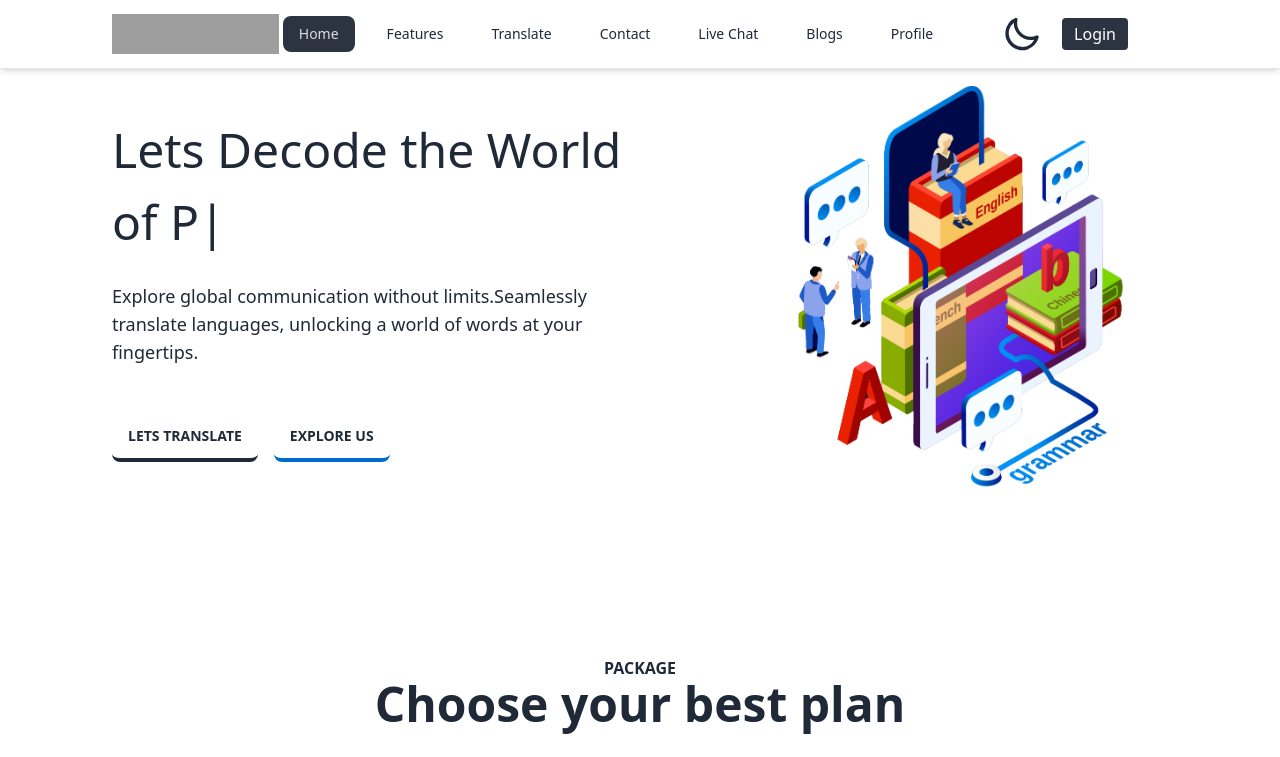
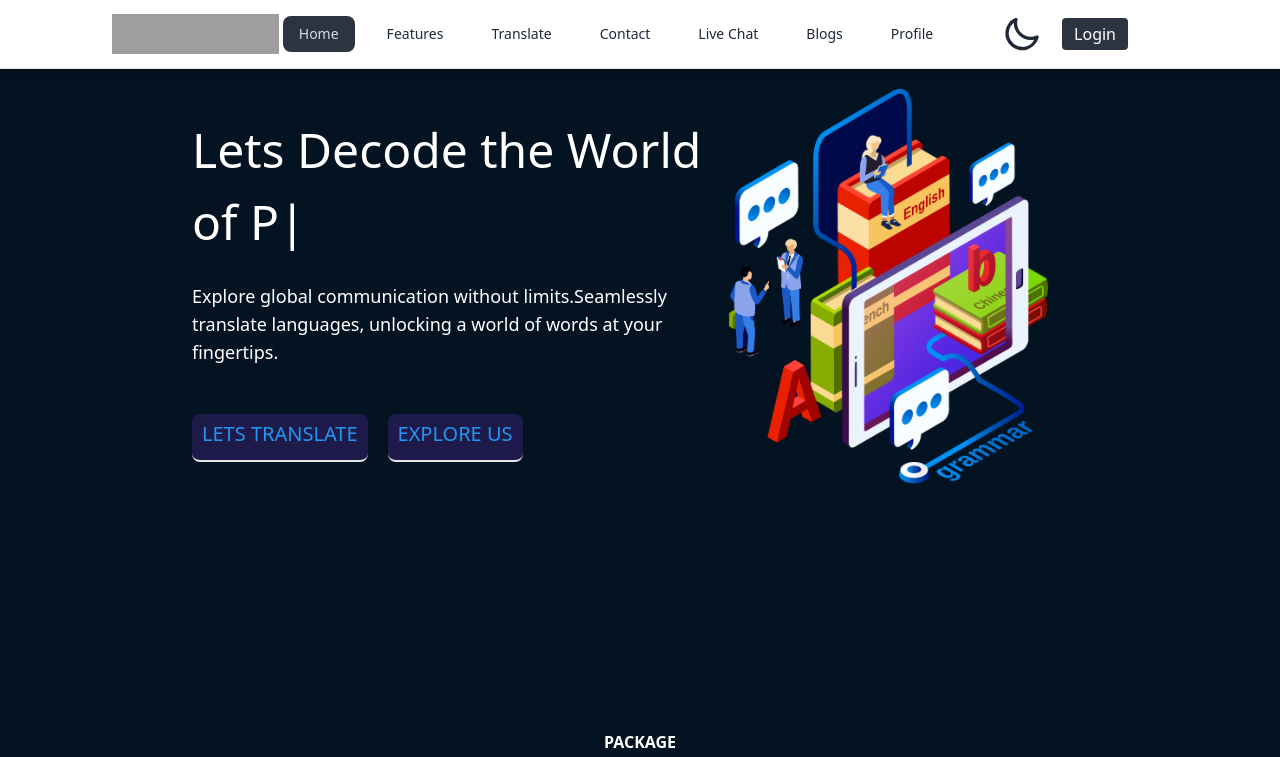
Before and after one commit to CodeCraft1234/E-Translator-Client, a React (Vite) app: page / in a window 1280 px wide. Shown: the top 757 px of the page. Built offline with nearby package versions, Linux system fonts and the light colour scheme; no server answers; grey boxes are pictures that could not be loaded.

Commit message:
full website colour setup and btn design work is doing

```diff
--- /dev/null
+++ b/src/Components/Banner/Banner.css
@@ -0,0 +1,102 @@
+.b
+{
+    position: relative;
+    display: inline-block;
+    padding: 5px 10px;
+    color: #2196f3;
+    text-transform: uppercase;
+    letter-spacing: 0px;
+    text-decoration: none;
+    font-size: 20px;
+
+    overflow: hidden;
+    transition: 0.2s;
+    -webkit-transition: 0.2s;
+    -moz-transition: 0.2s;
+    -ms-transition: 0.2s;
+    -o-transition: 0.2s;
+}
+.b:hover
+{
+    color: #225784;
+    background: #2196f3;
+    box-shadow: 0 0 10px #2196f3,0 0 40px #2196f3,0 0 80px #2196f3;
+    transition-delay: 0.35s;
+}
+a span
+{
+    position: absolute;
+    display: block;
+}
+a span:nth-child(1)
+{
+    top: 0;
+    left: -100%;
+    width: 100%;
+    height: 2px;
+    background: linear-gradient(90deg,transparent,#2196f3);
+}
+a:hover span:nth-child(1)
+{
+   left: 100%;
+    transition: 1s;
+    -webkit-transition: 1s;
+    -moz-transition: 1s;
+    -ms-transition: 1s;
+    -o-transition: 1s;
+    transition-delay: 0s;
+}
+a span:nth-child(3)
+{
+    bottom: 0;
+    right: -100%;
+    width: 100%;
+    height: 2px;
+    background: linear-gradient(270deg,transparent,#2196f3);
+}
+a:hover span:nth-child(3)
+{
+   right: 100%;
+    transition: 1s;
+    -webkit-transition: 1s;
+    -moz-transition: 1s;
+    -ms-transition: 1s;
+    -o-transition: 1s;
+    transition-delay: 0.15s;
+}
+a span:nth-child(2)
+{
+    top: -100%;
+    right: 0;
+    width: 2px;
+    height: 100%;
+    background: linear-gradient(180deg,transparent,#2196f3);
+}
+a:hover span:nth-child(2)
+{
+   top: 100%;
+    transition: 1s;
+    -webkit-transition: 1s;
+    -moz-transition: 1s;
+    -ms-transition: 1s;
+    -o-transition: 1s;
+    transition-delay: 0.10s;
+}
+a span:nth-child(4)
+{
+    bottom: -100%;
+    left: 0;
+    width: 2px;
+    height: 100%;
+    background: linear-gradient(180deg,transparent,#2196f3);
+}
+a:hover span:nth-child(4)
+{
+   bottom: 100%;
+    transition: 1s;
+    -webkit-transition: 1s;
+    -moz-transition: 1s;
+    -ms-transition: 1s;
+    -o-transition: 1s;
+    transition-delay: 0.20s;
+}
--- a/src/Components/Banner/Banner.jsx
+++ b/src/Components/Banner/Banner.jsx
@@ -1,11 +1,12 @@
 import { Link } from "react-router-dom";
 import img1 from "../../assets/415877263_437231245391700_6340538220268059695_n.png";
 import { TypeAnimation } from "react-type-animation";
+import "./Banner.css"
 const Banner = () => {
   return (
-    <div>
-      <section className=" mt-10 lg:mt-0 md:mt-10">
-        <div className="container flex flex-col  justify-center  mx-auto sm:py-12 lg:py-24 lg:flex-row md:flex-row lg:justify-between">
+    <div >
+      <section className=" mt-24 h-[650px] text-white bg-[#031321]  lg:mt-0 md:mt-10">
+        <div className="container  flex flex-col p-20  justify-center items-center  mx-auto sm:py-12 lg:py-24 lg:flex-row md:flex-row lg:justify-between">
           <div className="flex flex-col justify-center text-center rounded-sm lg:max-w-md md:max-w-xs xl:max-w-lg lg:text-left">
             {/* <h1 className="lg:text-5xl md:text-3xl text-3xl font-extrabold sm:text-6xl ">
               Decode
@@ -36,7 +37,28 @@ const Banner = () => {
               Seamlessly translate languages, unlocking a world of words at your
               fingertips.
             </p>
-            <div className="flex flex-col space-y-4 sm:items-center sm:justify-center sm:flex-row sm:space-y-0 sm:space-x-4 lg:justify-start">
+
+            <div className="gap-5">
+             <button className="bg-indigo-950  border-b-2 mr-5 rounded-lg">
+            <Link to={'/translate'}> <a className="b" href="">
+              <span></span>
+              <span></span>
+              <span></span>
+              <span></span>
+              Lets Translate
+              </a></Link>
+             </button>
+             <button className="bg-indigo-950 border-b-2 rounded-lg">
+             <a className="b" href="">
+              <span></span>
+              <span></span>
+              <span></span>
+              <span></span>
+              Explore Us
+              </a>
+             </button>
+            </div>
+            {/* <div className="flex flex-col space-y-4 sm:items-center sm:justify-center sm:flex-row sm:space-y-0 sm:space-x-4 lg:justify-start">
               <Link to={"/translate"}>
                 <button className="btn  btn-outline border-0 border-[##2b3440] hover:bg-[#2b3440] hover:border-[#2b3440] border-b-4 hover:text-white">
                   Lets Translate
@@ -45,7 +67,7 @@ const Banner = () => {
               <button className="btn  btn-outline border-0 border-[#006bcb] hover:bg-[#006bcb] hover:border-[#006bcb] border-b-4 hover:text-white">
                 Explore Us
               </button>
-            </div>
+            </div> */}
           </div>
           <div className="flex items-center justify-center mt-8 lg:mt-0 h-72 sm:h-80 lg:h-96 xl:h-112 2xl:h-128">
             <img
--- a/src/Components/Blog/Blog.jsx
+++ b/src/Components/Blog/Blog.jsx
@@ -32,7 +32,7 @@ const TranslationPlatformBlog = () => {
 
 
   return (
-    <div className="bg-base-300 p-4 mt-16 lg:px-28 md:px-10 px-5">
+    <div className="bg-[#031321] text-white p-4 mt-16 lg:px-28 md:px-10 px-5">
       <Helmet>
         <title> E-Translator | Blogs</title>
         <link rel="canonical" href="https://www.tacobell.com/" />
--- a/src/Components/Footer/Footer.jsx
+++ b/src/Components/Footer/Footer.jsx
@@ -65,7 +65,7 @@ const Footer = () => {
 
   return (
     <div>
-      <footer className="footer items-center p-4 bg-base-200 border-t text-base-content ">
+      <footer className="footer items-center p-4 bg-[#031321] text-white border-t  ">
         <aside style={{ width: "200px" }}>
           <img
             className=""
@@ -207,7 +207,7 @@ const Footer = () => {
           </div>
         </nav>
       </footer>
-      <footer className="footer footer-center p-4 bg-base-300 text-base-content">
+      <footer className="footer footer-center p-4 bg-[#031321] text-white text-base-content">
         <aside>
           <p>Copyright © 2024 - All right reserved by E Translator </p>
         </aside>
--- a/src/Components/NewsLetter/NewsLetter.jsx
+++ b/src/Components/NewsLetter/NewsLetter.jsx
@@ -16,19 +16,19 @@ const NewsLetter = () => {
 
   return (
     <div className="mt-10 mb-10">
-      <section className="bg-base-200 py-12 rounded-2xl border">
+      <section className="bg-[#031321] text-white py-12 rounded-2xl border">
         <div className="container mx-auto">
           <h2 className="lg:text-2xl md:text-2xl text-xl px-3 font-bold mb-4 text-center">
             Subscribe to Our Newsletter
           </h2>
-          <p className="text-gray-600 mb-6 px-3 text-center">
+          <p className=" mb-6 px-3 text-center">
             Stay updated with the latest news and updates. Join our newsletter
             today!
           </p>
           <div className="flex px-3 text-center justify-center">
             <input
               type="email"
-              className="lg:w-full md:w-full w-[160px] py-3 px-4 rounded-l-md focus:outline-none"
+              className="lg:w-full md:w-full w-[160px] text-black py-3 px-4 rounded-l-md focus:outline-none"
               placeholder="Your Email Address"
               value={email}
               onChange={(e) => setEmail(e.target.value)}
--- a/src/Pages/ContactUs/ContactUs.jsx
+++ b/src/Pages/ContactUs/ContactUs.jsx
@@ -44,7 +44,7 @@ const Contact = () => {
   };
 
   return (
-    <div className="my-20 px-5 md:px-0" id="contact">
+    <div className="my-20 px-5 bg-[#031321] text-white md:px-0" id="contact">
   <Helmet>
         <title> E-Translator | Contact</title>
         <link rel="canonical" href="https://www.tacobell.com/" />
--- a/src/Pages/Home/Home.jsx
+++ b/src/Pages/Home/Home.jsx
@@ -9,7 +9,7 @@ import Review from "../../Components/Review/Review";
 
 const Home = () => {
   return (
-    <div className="lg:px-28 md:px-10 px-5">
+    <div className="lg:px-28 bg-[#031321] text-white md:px-10 px-5">
        <Helmet>
         <title> E-Translator | Home</title>
         <link rel="canonical" href="https://www.tacobell.com/" />
--- a/src/Pages/Profile/Profile.jsx
+++ b/src/Pages/Profile/Profile.jsx
@@ -16,7 +16,7 @@ const Profile = () => {
   // };
 
   return (
-    <div className="mt-24 mx-auto max-w-md bg-black-300 p-6 rounded-md shadow-md">
+    <div className="mt-24 mx-auto max-w-md bg-[#031321] text-white p-6 rounded-md shadow-md">
       <div className="text-center mb-4">
         <div className="w-24 h-24 rounded-full overflow-hidden mx-auto">
           <img
@@ -32,12 +32,15 @@ const Profile = () => {
       </div>
 
       <div className="flex justify-center space-x-4">
-        <button
-          onClick={handleLogout}
-          className="btn  btn-outline border-0 border-[#006bcb] hover:bg-[#006bcb] hover:border-[#006bcb] border-b-4 hover:text-white"
-        >
-          Logout
-        </button>
+        <button onClick={handleLogout} className="bg-indigo-950 border-b-2 rounded-lg">
+             <a className="b" href="">
+              <span></span>
+              <span></span>
+              <span></span>
+              <span></span>
+              Logout
+              </a>
+             </button>
         {/* <button
           onClick={handleEdit}
           className="bg-blue-500 text-white px-4 py-2 rounded-md hover:bg-blue-600 focus:outline-none focus:ring focus:border-blue-300"
--- a/src/dashboard/Dashboard.jsx
+++ /dev/null
@@ -1,10 +0,0 @@
-
-const Dashboard = () => {
-    return (
-        <div>
-            <h1>dashbord</h1>
-        </div>
-    );
-};
-
-export default Dashboard;
```
Also changed, not shown: 1 other file (tests, documents, lock files or other folders).
